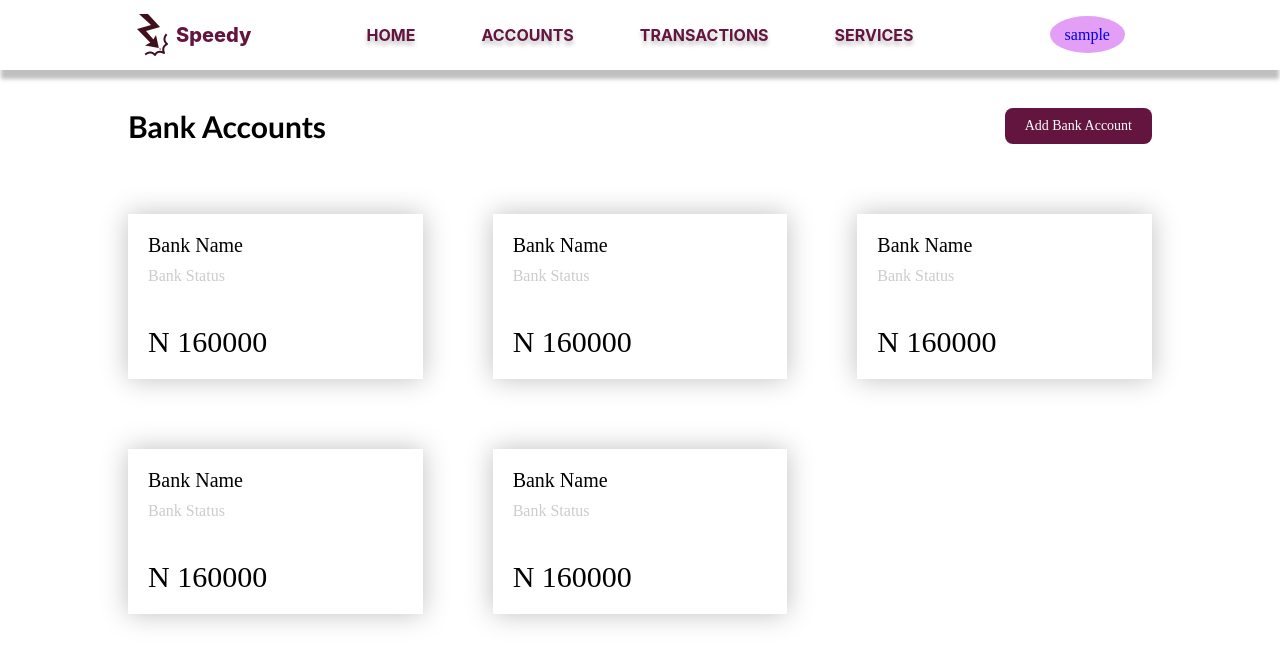
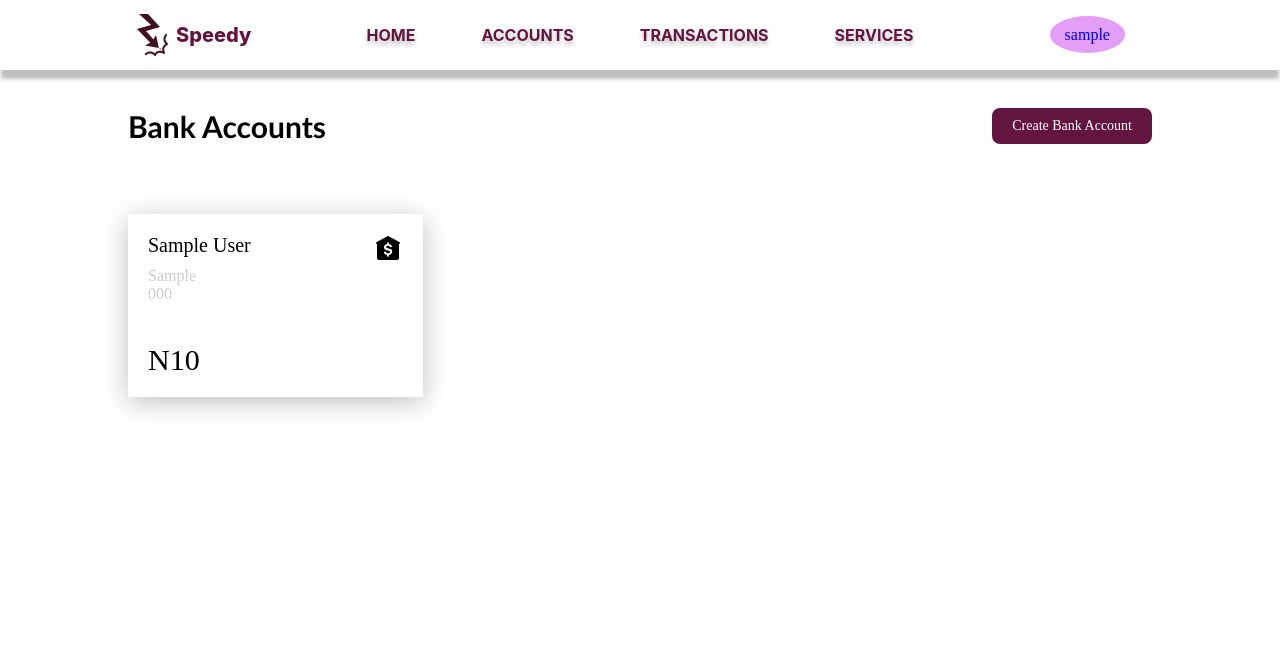
Before and after one commit to Cheerio-ban/Speedy, a Flask app: template app/templates/accounts.html in a window 1280 px wide. Shown: the top 664 px of the page. Run offline with Flask 3, Linux system fonts and the light colour scheme; tables that the repository leaves empty hold one stand-in row (values such as "Sample post"); the template is opened without the code that fills it: values that come from a table or form of the project are taken from there, most other values are stand-ins (such as "Sample title", 1, 10 or a date in 2020).

Commit message:
Made account page dynamic

```diff
--- a/app/routes.py
+++ b/app/routes.py
@@ -169,7 +169,8 @@ def transfer(username):
 @app.route('/<username>/accounts')
 def accounts(username):
     customer = Customer.query.filter_by(user_id=current_user.id).first()
-    return render_template('accounts.html', customer=customer)
+    accounts = customer.accounts
+    return render_template('accounts.html', customer=customer, accounts=accounts)
 
 @app.route('/logout')
 def logout():
--- a/app/static/styles/accounts.css
+++ b/app/static/styles/accounts.css
@@ -41,7 +41,7 @@ body {
 .account-tile {
   padding: 20px;
   background: #fff;
-  box-shadow: 0 0 25px 0 rgba(0, 0, 0, 0.25) ;
+  box-shadow: 0 5px 25px 0 rgba(0, 0, 0, 0.25) ;
 }
 
 .name-icon {
@@ -61,4 +61,5 @@ body {
 
 .amount {
   font-size: 30px;
+  font-weight: 500;
 }
--- a/app/static/styles/transactions.css
+++ b/app/static/styles/transactions.css
@@ -137,10 +137,12 @@ th{
 table thead th:nth-child(1){
   padding: 10px 80px;
 }
+
 table thead th:nth-child(2), table thead th:nth-child(3){
   padding: 10px 100px;
+}
 
-}
+
 td{
   background-color: white;
   padding: 10px 55px;
--- a/app/templates/accounts.html
+++ b/app/templates/accounts.html
@@ -6,79 +6,26 @@
 <div class="accounts">
   <div class="bank-btn">
     <p>Bank Accounts</p>
-    <a href="">Add Bank Account</a>
+    <a href="">Create Bank Account</a>
   </div>
   <div class="account-grid">
+    {% for account in accounts %}
     <div class="account-tile">
       <div class="name-icon">
         <div class="name">
-          <p class="bk-name">Bank Name</p>
-          <p class="status">Bank Status</p>
+          <p class="bk-name">{{account.bank_name}}</p>
+          <p class="status">{{account.acc_type}}</p>
+          <p class="status">{{account.account_number}}</p>
         </div>
         <div class="icon">
-          <img src="" alt="">
+          <img src="{{ url_for('static', filename='images/bank-icon.png') }}" alt="">
         </div>
       </div>
       <div class="amount">
-        <p>N 160000</p>
+        <p>N{{ account.balance }}</p>
       </div>
     </div>
-    <div class="account-tile">
-      <div class="name-icon">
-        <div class="name">
-          <p class="bk-name">Bank Name</p>
-          <p class="status">Bank Status</p>
-        </div>
-        <div class="icon">
-          <img src="" alt="">
-        </div>
-      </div>
-      <div class="amount">
-        <p>N 160000</p>
-      </div>
-    </div>
-    <div class="account-tile">
-      <div class="name-icon">
-        <div class="name">
-          <p class="bk-name">Bank Name</p>
-          <p class="status">Bank Status</p>
-        </div>
-        <div class="icon">
-          <img src="" alt="">
-        </div>
-      </div>
-      <div class="amount">
-        <p>N 160000</p>
-      </div>
-    </div>
-    <div class="account-tile">
-      <div class="name-icon">
-        <div class="name">
-          <p class="bk-name">Bank Name</p>
-          <p class="status">Bank Status</p>
-        </div>
-        <div class="icon">
-          <img src="" alt="">
-        </div>
-      </div>
-      <div class="amount">
-        <p>N 160000</p>
-      </div>
-    </div>
-    <div class="account-tile">
-      <div class="name-icon">
-        <div class="name">
-          <p class="bk-name">Bank Name</p>
-          <p class="status">Bank Status</p>
-        </div>
-        <div class="icon">
-          <img src="" alt="">
-        </div>
-      </div>
-      <div class="amount">
-        <p>N 160000</p>
-      </div>
-    </div>
+    {% endfor %}
   </div>
 </div>
 {% endblock %}
```
Also changed, not shown: app/models.py (+8 -3 lines), app.db, app/static/images/bank-icon.png (added).
